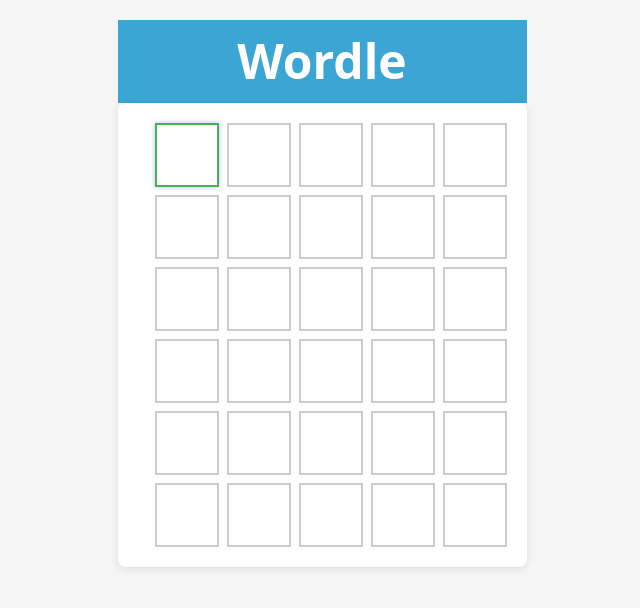
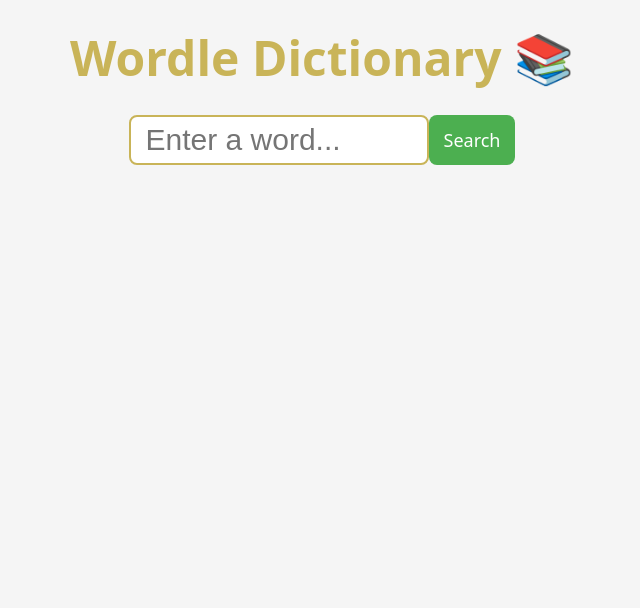
Before and after one commit to for9interesting/Wordle, a React (Vite) app: page /dict in a window 1280 px wide. Shown: the top 608 px of the page, without its empty margins (318-958 px from the left). Built offline with nearby package versions, Linux system fonts and the light colour scheme.

Commit message:
Added Dict

```diff
--- a/src/App.css
+++ b/src/App.css
@@ -8,7 +8,6 @@
 
 #root {
   min-height: 100vh;
-  width: 100%;
   margin: 0 auto;
   padding: 0;
   text-align: center;
@@ -147,7 +146,7 @@
   margin: 0;
   color: white;
   animation: fadeIn 0.5s ease-in;
-  width: 100%;
+
 }
 
 .word-guess {
@@ -264,6 +263,45 @@
   position: fixed;
   bottom: 0;
   left: 0;
-  width: 100%;
   animation: fadeIn 0.5s ease-in;
 }
+
+.dict-input input {
+  flex: 1;
+  padding: 0 15px;
+  font-size: 30px;
+  border: 2px solid #c9b458;
+  border-radius: 8px;
+  width: 300px;
+  height: 50px;
+  box-sizing: border-box;
+  line-height: 50px;
+  vertical-align: middle;
+}
+
+.dict-input button {
+  padding: 0 15px;
+  font-size: 18px;
+  background-color: #4CAF50;
+  color: white;
+  border: none;
+  border-radius: 8px;
+  cursor: pointer;
+  transition: background-color 0.3s;
+  height: 50px;
+  box-sizing: border-box;
+  line-height: 50px;
+  vertical-align: middle;
+}
+
+.dict-input button:hover {
+  background-color: #45a049;
+}
+
+.dict-title {
+  font-size: 48px;
+  font-weight: bold;
+  color: #c9b458;
+  margin-bottom: 30px;
+  animation: fadeIn 0.1s ease-in;
+}
--- a/src/App.tsx
+++ b/src/App.tsx
@@ -3,6 +3,9 @@
 import { WORD_LENGTH, MAX_ATTEMPTS, getRandomWord, isValidWord } from './wordlist'
 import { LetterState, GameState } from './types'
 import { getRandomMessage } from './messages'
+import Solver from './Solver'
+import { BrowserRouter as Router, Routes, Route } from 'react-router-dom'
+import Dict from './Dict'
 
 interface SquareProps {
   letter: string;
@@ -199,7 +202,11 @@
   }[];
 }
 
-function DictionaryCard({ word }: { word: string }) {
+export interface DictionaryCardProps {
+  word: string;
+}
+
+export function DictionaryCard({ word }: DictionaryCardProps) {
   const [dictionary, setDictionary] = useState<DictionaryData | null>(null);
   const [error, setError] = useState<string | null>(null);
 
@@ -321,9 +328,13 @@
 
 function App() {
   return (
-    <div className="app">
-      <WordleGame />
-    </div>
+    <Router>
+      <Routes>
+        <Route path="/" element={<WordleGame />} />
+        <Route path="/solver" element={<Solver />} />
+        <Route path="/dict" element={<Dict />} />
+      </Routes>
+    </Router>
   );
 }
 
--- /dev/null
+++ b/src/Dict.tsx
@@ -0,0 +1,41 @@
+import React, { useState } from 'react';
+import './App.css';
+import { DictionaryCard } from './App';
+
+const Dict: React.FC = () => {
+  const [word, setWord] = useState<string>('');
+  const [showCard, setShowCard] = useState(false);
+
+  const handleDict = () => {
+    setShowCard(false);
+    setTimeout(() => setShowCard(true), 0);
+  };
+
+  const handleKeyPress = (e: React.KeyboardEvent<HTMLInputElement>) => {
+    if (e.key === 'Enter') {
+      handleDict();
+    }
+  };
+
+  return (
+    <div className="dict-container">
+      <h1 className="dict-title">Wordle Dictionary 📚</h1>
+      <div className="dict-input">
+        <input
+          type="text"
+          value={word}
+          onChange={(e) => setWord(e.target.value)}
+          onKeyPress={handleKeyPress}
+          placeholder="Enter a word..."
+          maxLength={15}
+        />
+        <button onClick={handleDict}>Search</button>
+      </div>
+      <div className="dict-result">
+        {showCard && <DictionaryCard word={word} />}
+      </div>
+    </div>
+  );
+};
+
+export default Dict;
--- /dev/null
+++ b/src/Solver.tsx
@@ -0,0 +1,36 @@
+import React, { useState } from 'react';
+import './App.css';
+
+const Solver: React.FC = () => {
+  const [word, setWord] = useState('');
+  const [result, setResult] = useState<string[]>([]);
+
+  const handleSolve = () => {
+    setResult(['Solving logic will be implemented here']);
+  };
+
+  return (
+    <div className="solver-container">
+      <h1>Wordle Solver</h1>
+      <div className="solver-input">
+        <input
+          type="text"
+          value={word}
+          onChange={(e) => setWord(e.target.value)}
+          placeholder="Enter your word..."
+          maxLength={5}
+        />
+        <button onClick={handleSolve}>Solve</button>
+      </div>
+      <div className="solver-result">
+        {result.map((item, index) => (
+          <div key={index} className="result-item">
+            {item}
+          </div>
+        ))}
+      </div>
+    </div>
+  );
+};
+
+export default Solver;
```
